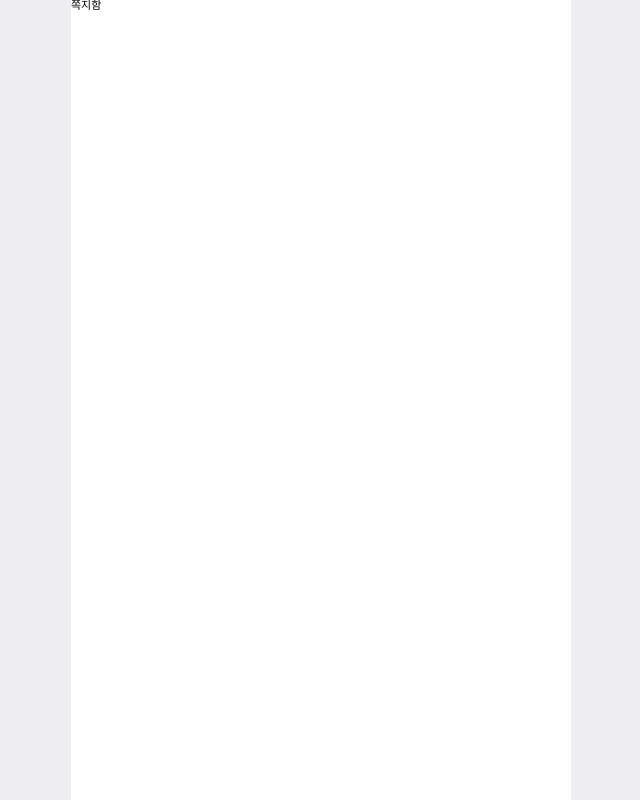
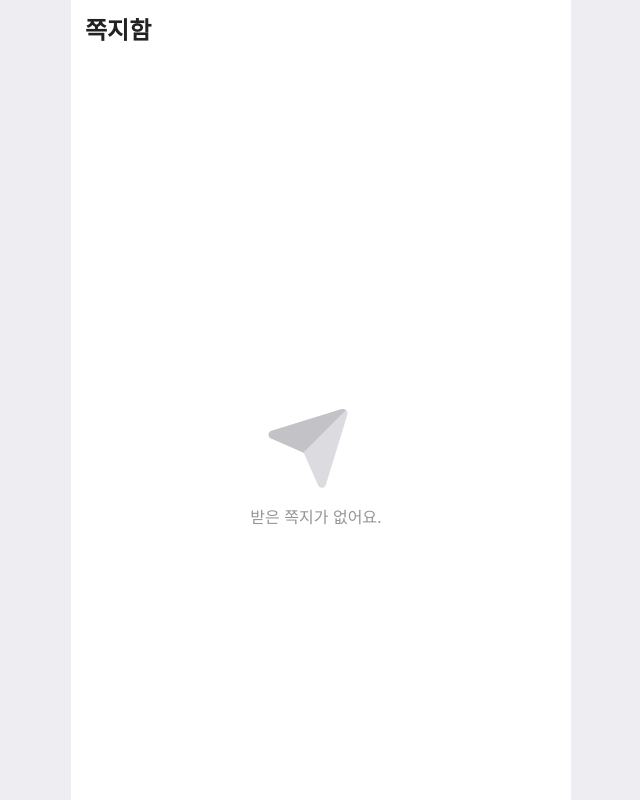
Before and after one commit to Wingle-SMWU/Wingle-Frontend, a Next.js app: page /message in a window 1280 px wide. Shown: the top 800 px of the page, without its empty margins (319-959 px from the left). Built offline with nearby package versions, Linux system fonts and the light colour scheme.

Commit message:
feat: 쪽지함 페이지 UI 및 컴포넌트와 관련 hook 구현

```diff
--- a/src/components/Message/MsgList.tsx
+++ b/src/components/Message/MsgList.tsx
@@ -46,7 +46,7 @@ function betweenTime(value: string) {
   return `${Math.floor(betweenTimeDay / 365)}년 전`;
 }
 
-const MsgList = (list: IProps) => {
+const MsgList = ({ list }: { list: IProps }) => {
   const { axiosCreateRoom } = useMsgAPI();
   const {
     image,
--- a/src/pages/api/hello.ts
+++ /dev/null
@@ -1,13 +0,0 @@
-// Next.js API route support: https://nextjs.org/docs/api-routes/introduction
-import type { NextApiRequest, NextApiResponse } from 'next'
-
-type Data = {
-  name: string
-}
-
-export default function handler(
-  req: NextApiRequest,
-  res: NextApiResponse<Data>
-) {
-  res.status(200).json({ name: 'John Doe' })
-}
--- a/src/pages/api/hooks/message/useAPI.ts
+++ b/src/pages/api/hooks/message/useAPI.ts
@@ -1,8 +1,9 @@
 import axios from "axios";
+import { SERVER_URL } from "../..";
 
 const useAPI = () => {
   const config = {
-    baseURL: process.env.REACT_APP_HOST,
+    baseURL: SERVER_URL,
     withCredentials: true,
     headers: {
       ContentType: "application/json",
--- /dev/null
+++ b/src/pages/api/hooks/message/useGetRoom.ts
@@ -0,0 +1,18 @@
+import useMsgAPI from "./useMsgAPI";
+
+const useGetRoom = () => {
+  const { getAllRoomLists } = useMsgAPI();
+
+  const msgRoomList = async () => {
+    try {
+      return getAllRoomLists();
+    } catch (data) {
+      console.log(data);
+    }
+    throw new Error("쪽지 불러오기 실패");
+  };
+
+  return [msgRoomList];
+};
+
+export default useGetRoom;
--- /dev/null
+++ b/src/pages/api/index.ts
@@ -0,0 +1 @@
+export const SERVER_URL = `https://server-prod.wingle.kr/api/v1`;
--- a/src/pages/message.tsx
+++ b/src/pages/message.tsx
@@ -1,7 +1,80 @@
-export default function Message() {
+import styled from "styled-components";
+import useGetRoom from "./api/hooks/message/useGetRoom";
+import MsgList from "../components/Message/MsgList";
+import { Text } from "../components/ui";
+import Message from "../../public/images/message/message.svg";
+
+interface RoomListProps {
+  roomId: number;
+  image: string;
+  nation: string;
+  nickname: string;
+  recentChat: string;
+  createdTime: string;
+  messageId: number;
+  isSender: boolean;
+}
+
+const message = () => {
+  const { msgRoomList } = useGetRoom();
+
   return (
-    <>
-      <div>쪽지함</div>
-    </>
+    <Container>
+      <TopContainer>
+        <Text.Title1 color="gray900">쪽지함</Text.Title1>
+      </TopContainer>
+      <MsgContainer>
+        {msgRoomList ? (
+          msgRoomList.map((list: RoomListProps) => {
+            return <MsgList list={list} key={list.roomId} />;
+          })
+        ) : (
+          <EmptyContainer>
+            <EmptyBox>
+              <Message />
+              <Text.Body3 color="gray500">받은 쪽지가 없어요.</Text.Body3>
+            </EmptyBox>
+          </EmptyContainer>
+        )}
+      </MsgContainer>
+    </Container>
   );
-}
+};
+
+const Container = styled.div`
+  width: 100%;
+  height: 100vh;
+`;
+
+const TopContainer = styled.div`
+  position: sticky;
+  display: flex;
+  padding: 14px;
+`;
+
+const MsgContainer = styled.div`
+  display: flex;
+  flex-direction: column;
+  justify-content: center;
+  overflow-y: scroll;
+`;
+
+const EmptyContainer = styled.div`
+  display: flex;
+  flex-direction: column;
+  justify-content: center;
+  align-items: center;
+`;
+
+const EmptyBox = styled.div`
+  position: absolute;
+  top: 50%;
+  display: grid;
+  gap: 10px;
+
+  span {
+    margin-left: -10px;
+  }
+`;
+
+export default message;
```
